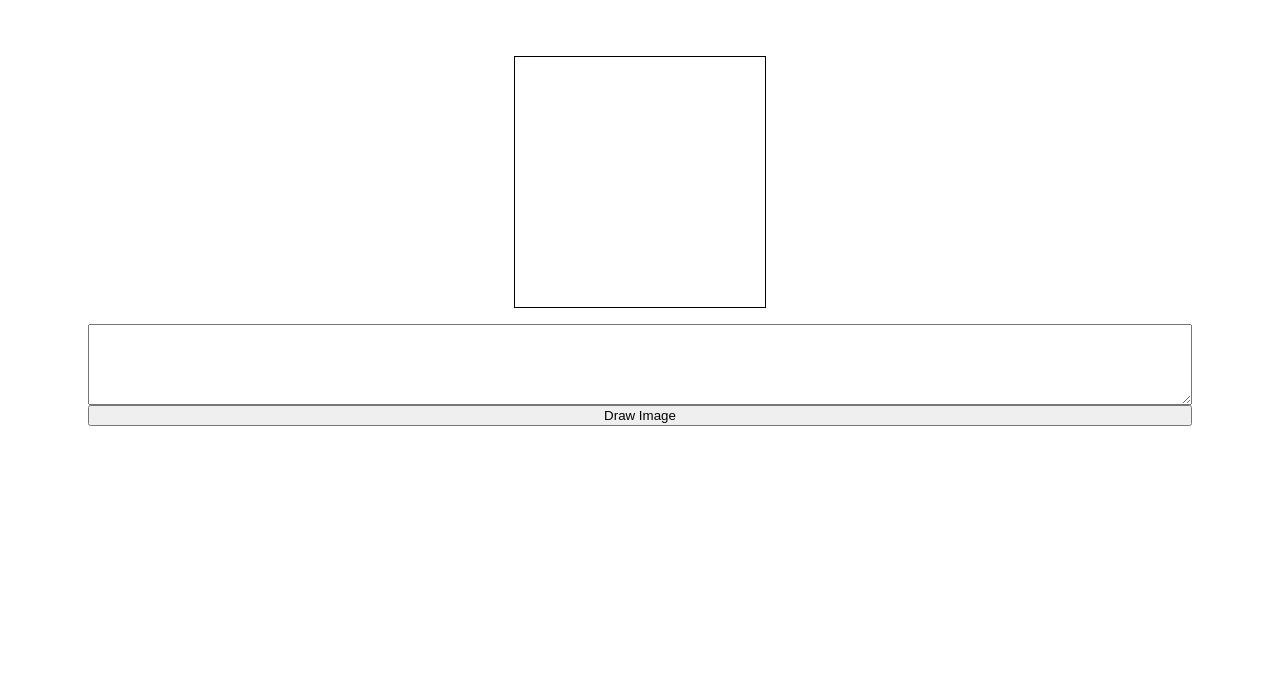
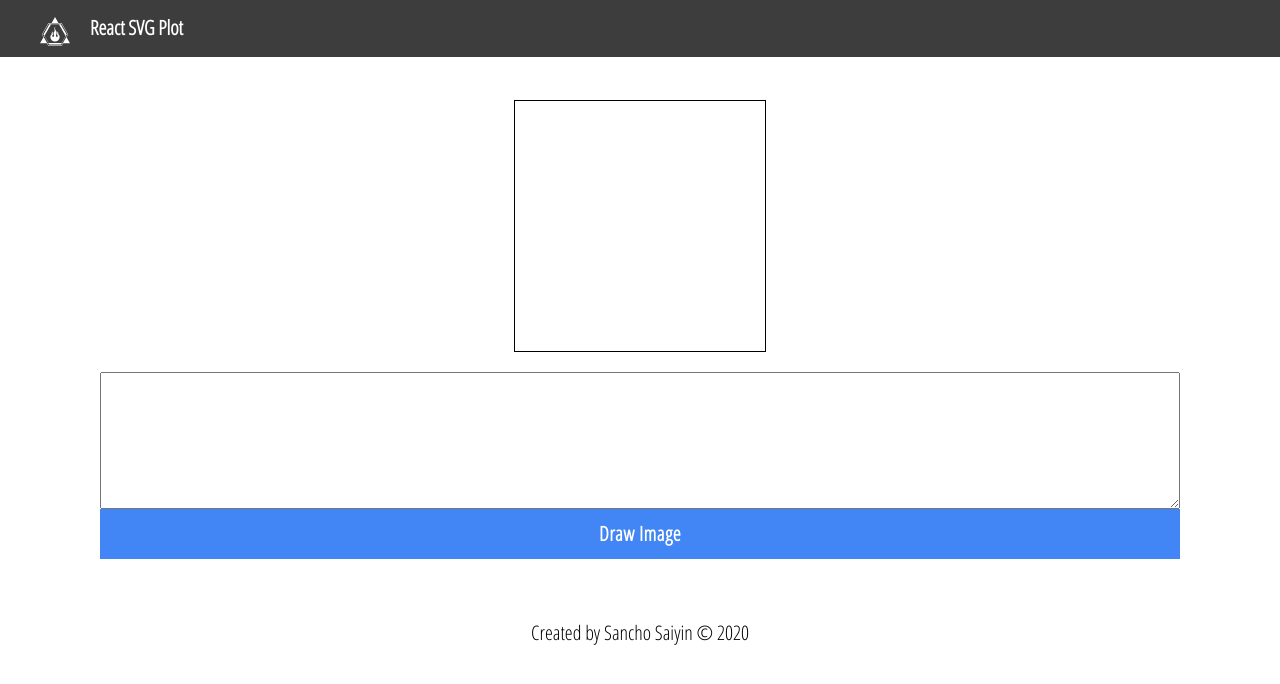
Before and after one commit to saincogt/react-svg-plot, a React (Create React App) app: page / in a window 1280 px wide. Shown: the top 684 px of the page. Built offline with nearby package versions, Linux system fonts and the light colour scheme; the HTML template or start-up script is replaced by a standard one.

Commit message:
add some styles

```diff
--- a/public/index.html
+++ b/public/index.html
@@ -5,6 +5,10 @@
 		<meta name="viewport" content="width=device-width, initial-scale=1" />
 		<meta name="theme-color" content="#000000" />
 		<meta name="description" content="React SVG Plot" />
+		<link
+			href="https://fonts.googleapis.com/css?family=Open+Sans+Condensed:300&display=swap"
+			rel="stylesheet"
+		/>
 		<title>React SVG Plot</title>
 	</head>
 	<body>
--- a/src/App.css
+++ b/src/App.css
@@ -1,12 +1,82 @@
+* {
+	font-family: 'Open Sans Condensed', sans-serif;
+	/* box-sizing: border-box; */
+	font-size: 20px;
+	padding: 0;
+	margin: 0;
+}
 .container {
 	display: flex;
 	flex-direction: column;
 	padding: 3rem 5rem;
+	font-size: 5rem;
+}
+
+textarea {
+	resize: vertical;
 }
 
 .svg-canvas {
 	display: block;
 	margin: auto;
 	margin-bottom: 1rem;
+	margin-top: 2rem;
 	border: 1px solid black;
 }
+
+.custom-btn {
+	min-width: 165px;
+	width: auto;
+	height: 50px;
+	letter-spacing: 0.5px;
+	line-height: 50px;
+	padding: 0 35px 0 35px;
+	font-weight: bolder;
+	background-color: #4285f4;
+	color: white;
+	border: none;
+	cursor: pointer;
+}
+
+.custom-btn:hover {
+	background-color: #357ae8;
+	border: none;
+}
+
+.logo-container {
+	display: flex;
+}
+
+.logo {
+	height: 100%;
+	width: 30px;
+	transform: translateY(3px);
+	margin-right: 1rem;
+}
+
+.navbar {
+	display: flex;
+	justify-content: space-between;
+	align-items: center;
+	padding: 0.7rem 2rem;
+	position: fixed;
+	z-index: 1;
+	width: 100%;
+	top: 0;
+	opacity: 0.95;
+}
+
+.bg-dark {
+	background: #333;
+	color: #fff;
+}
+
+.footer {
+	justify-content: space-between;
+	text-align: center;
+	align-items: center;
+	padding: auto;
+	padding-top: 3rem;
+	width: 100%;
+	bottom: 0;
+}
--- a/src/App.js
+++ b/src/App.js
@@ -1,6 +1,8 @@
 import React, { useState } from 'react';
 import ImageCanvas from './ImageCanvas';
 import './App.css';
+import Header from './Header';
+import Footer from './Footer';
 
 const App = () => {
 	const [inputVal, setInputVal] = useState('');
@@ -12,6 +14,8 @@ const App = () => {
 		setInputVal(e.target.value);
 	};
 	return (
+		<>
+			<Header />
 			<div className='container'>
 				<ImageCanvas data={imageData} />
 				<textarea
@@ -20,8 +24,12 @@ const App = () => {
 					value={inputVal}
 					onChange={(e) => handleChange(e)}
 				></textarea>
-			<button onClick={handleSubmitClick}>Draw Image</button>
+				<button onClick={handleSubmitClick} className='custom-btn'>
+					Draw Image
+				</button>
+				<Footer />
 			</div>
+		</>
 	);
 };
 
--- /dev/null
+++ b/src/Footer.js
@@ -0,0 +1,7 @@
+import React from 'react';
+
+const Footer = () => {
+	return <div className='footer'>Created by Sancho Saiyin &copy; 2020</div>;
+};
+
+export default Footer;
--- /dev/null
+++ b/src/Header.js
@@ -0,0 +1,17 @@
+import React from 'react';
+import Logo from './img/logo.svg';
+
+const Header = () => {
+	return (
+		<nav className='navbar bg-dark'>
+			<h1>
+				<div className='logo-container'>
+					<img src={Logo} alt='logo' className='logo' />
+					React SVG Plot
+				</div>
+			</h1>
+		</nav>
+	);
+};
+
+export default Header;
--- a/src/renderShape.js
+++ b/src/renderShape.js
@@ -32,7 +32,7 @@ const RenderShape = ({ item, color }) => {
 				x2={item.values[3]}
 				y2={item.values[4]}
 				stroke={color}
-				stroke-width={item.values[5]}
+				strokeWidth={item.values[5]}
 			/>
 		);
 	}
```
Also changed, not shown: src/img/logo.svg (added). Lines whose indentation alone changed are shown as unchanged.
